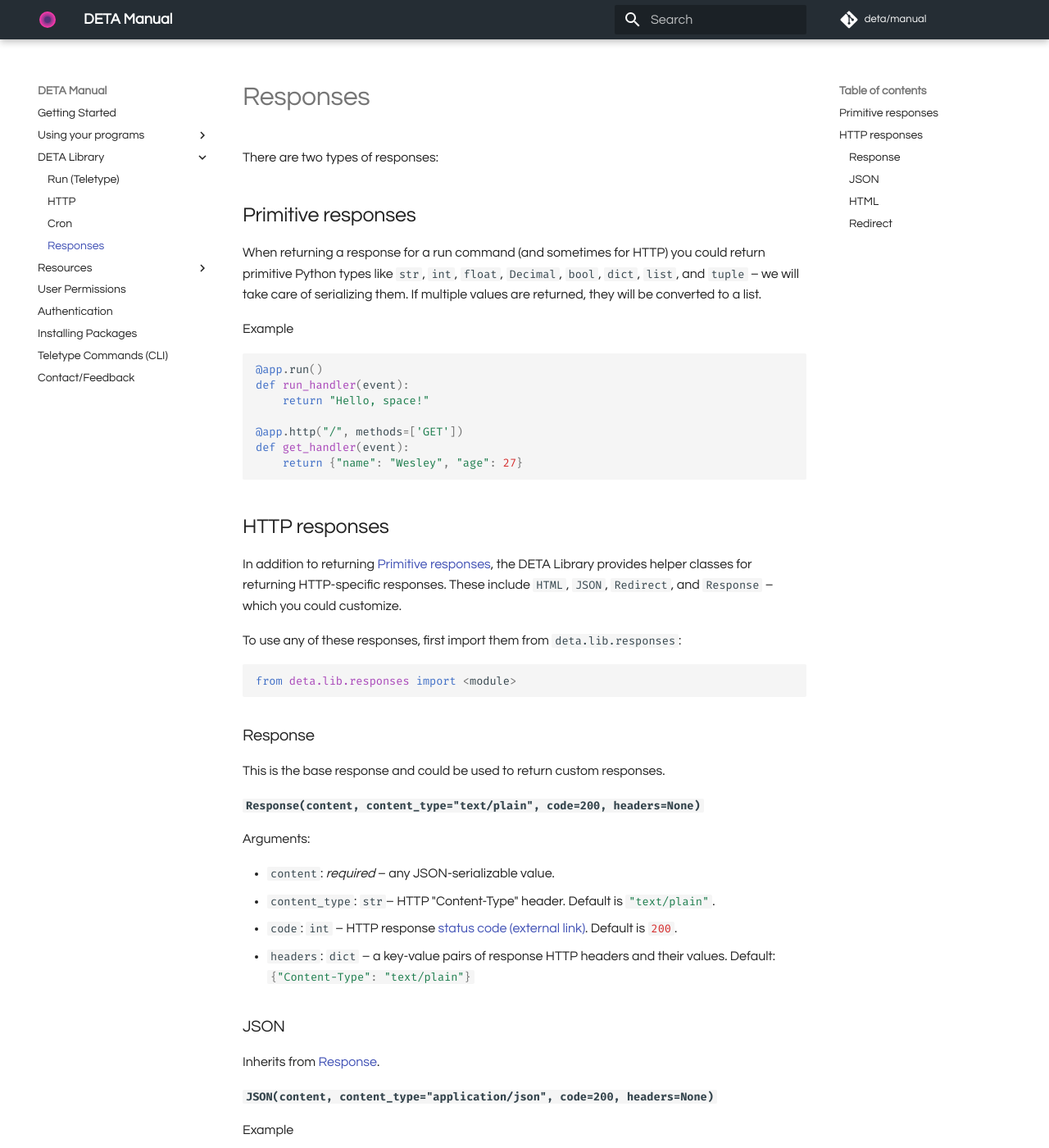
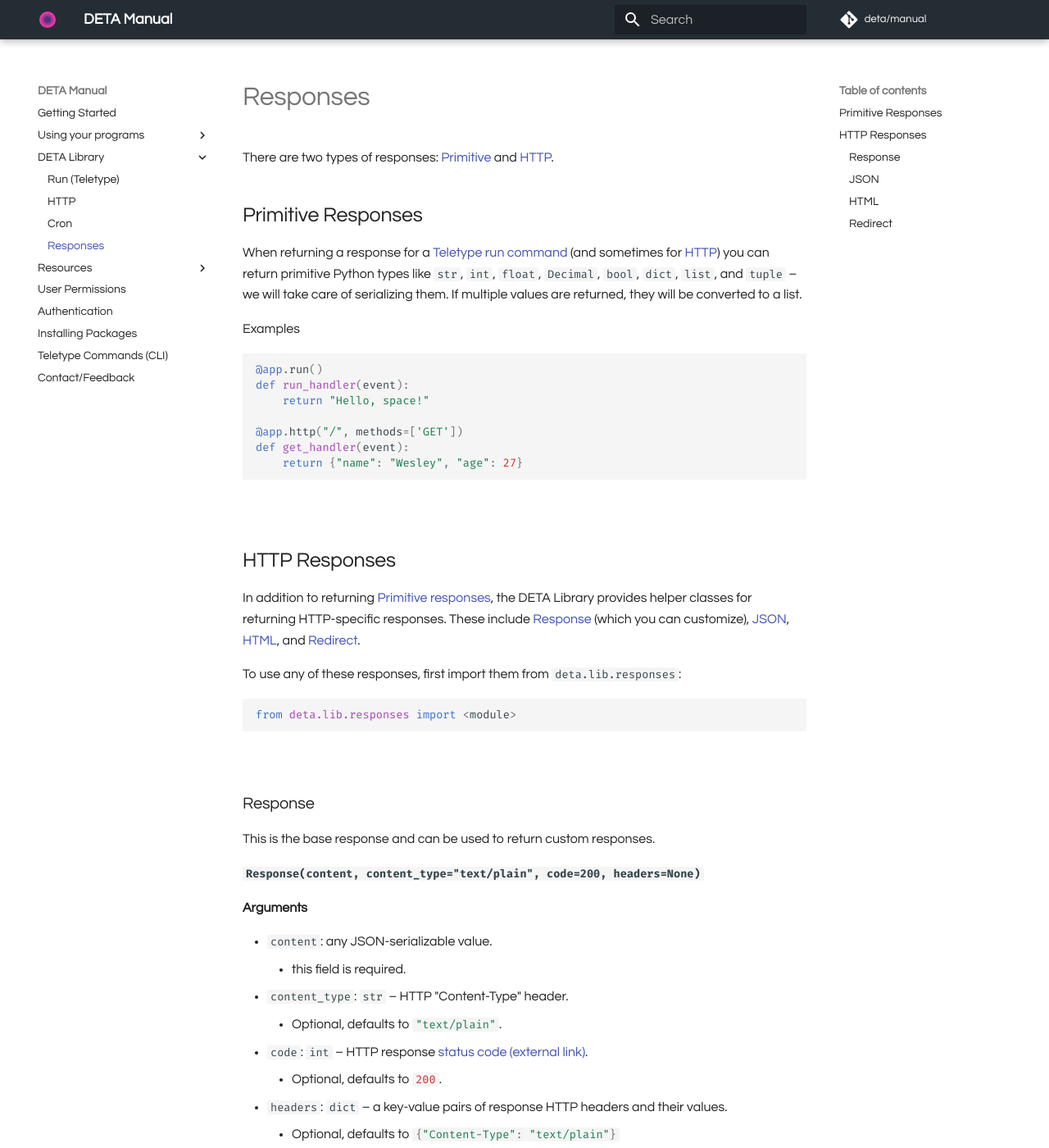
Before and after one commit to fmquaglia/manual, an MkDocs documentation site: the page built from docs/lib/responses.md, in a window 1280 px wide and 1400 px high. Shown: the whole window at 82% size. Built offline with MkDocs 1.6.1 and Material for MkDocs 9.7.7, drawn with Linux system fonts in a browser that asks for light colours; comment, search, counter and statistics services are not loaded; some of the changed text lies outside the part shown.

Commit message:
SDK cleanup, intro cleanup

````diff
--- a/docs/lib/responses.md
+++ b/docs/lib/responses.md
@@ -1,10 +1,10 @@
 
-There are two types of responses:
+There are two types of responses: [Primitive](#primitive-responses) and [HTTP](#http-responses).
 
-## Primitive responses
-When returning a response for a run command (and sometimes for HTTP) you could return primitive Python types like `str`, `int`, `float`, `Decimal`, `bool`, `dict`, `list`, and `tuple` – we will take care of serializing them. If multiple values are returned, they will be converted to a list.
+## Primitive Responses
+When returning a response for a [Teletype run command](/use/run/) (and sometimes for [HTTP](/use/http/)) you can return primitive Python types like `str`, `int`, `float`, `Decimal`, `bool`, `dict`, `list`, and `tuple` – we will take care of serializing them. If multiple values are returned, they will be converted to a list.
 
-Example
+Examples
 
 ```python
 @app.run()
@@ -15,29 +15,47 @@ def run_handler(event):
 def get_handler(event):
     return {"name": "Wesley", "age": 27}
 ```
+<br />
 
+## HTTP Responses
 
-## HTTP responses
-
-In addition to returning [Primitive responses](#primitive-responses), the DETA Library provides helper classes for returning HTTP-specific responses. These include `HTML`, `JSON`, `Redirect`, and `Response` – which you could customize.
+In addition to returning [Primitive responses](#primitive-responses), the DETA Library provides helper classes for returning HTTP-specific responses. These include [Response](#response) (which you can customize), [JSON](#json), [HTML](#html), and [Redirect](#redirect).
 
 To use any of these responses, first import them from `deta.lib.responses`:
 
 ```
 from deta.lib.responses import <module>
 ```
+<br />
+
 ### Response
 
-This is the base response and could be used to return custom responses.
+This is the base response and can be used to return custom responses.
 
 **`Response(content, content_type="text/plain", code=200, headers=None)`**
 
-Arguments:
+**Arguments**
 
-* `content`: *required* –  any JSON-serializable value.
-* `content_type`: `str`–  HTTP "Content-Type" header. Default is `#!py "text/plain"`.
-* `code`: `int` – HTTP response [status code (external link)](https://developer.mozilla.org/en-US/docs/Web/HTTP/Status). Default is `#!py 200`.
-* `headers`: `dict` – a key-value pairs of response HTTP headers and their values. Default: `#!py {"Content-Type": "text/plain"}`
+* `content`: any JSON-serializable value.
+    * this field is required.
+* `content_type`: `str` –  HTTP "Content-Type" header.
+    * Optional, defaults to `#!py "text/plain"`.
+* `code`: `int` – HTTP response [status code (external link)](https://developer.mozilla.org/en-US/docs/Web/HTTP/Status).
+    * Optional, defaults to `#!py 200`.
+* `headers`: `dict` – a key-value pairs of response HTTP headers and their values.
+    * Optional, defaults to `#!py {"Content-Type": "text/plain"}`
+
+**Example**
+
+```python
+from deta.lib.responses import Response
+
+@app.http("/", methods=['GET'])
+def get_handler(event):
+    return Response("A GET triggered me!", content_type="text/plain", code=200, headers=None)
+```
+
+<br />
 
 ### JSON
 
@@ -45,7 +63,7 @@ Inherits from [Response](#response).
 
 **`JSON(content, content_type="application/json", code=200, headers=None)`**
 
-Example
+**Example**
 
 ```python
 from deta.lib.responses import JSON
@@ -57,11 +75,12 @@ def get_handler(event):
     return JSON(response)
 
 @app.http("/users", methods=['POST'])
-def get_handler(event):
+def post_handler(event):
     # parse and save user's data...
     response = {"status": "ok"}
     return JSON(response, code=201)
 ```
+<br />
 
 ### HTML
 
@@ -69,7 +88,7 @@ Inherits from [Response](#response).
 
 **`HTML(content, content_type="text/html", code=None, headers=None)`**
 
-Example
+**Example**
 
 ```python
 from deta.lib.responses import HTML
@@ -80,6 +99,7 @@ def get_handler(event):
     # it is also possible to return an SVG object the same way
     return HTML('<h1>hello world</h1>')
 ```
+<br />
 
 ### Redirect
 
````
Also changed, not shown: other parts of docs/lib/responses.md (+7 -4 lines), docs/auth.md (+1 -1 lines), docs/index.md (+12 -6 lines), docs/lib/http.md (+40 -3 lines), docs/lib/run.md (+6 -6 lines), docs/overview.md (+1 -0 lines), docs/packages.md (+0 -3 lines), docs/permissions.md (+1 -1 lines).
